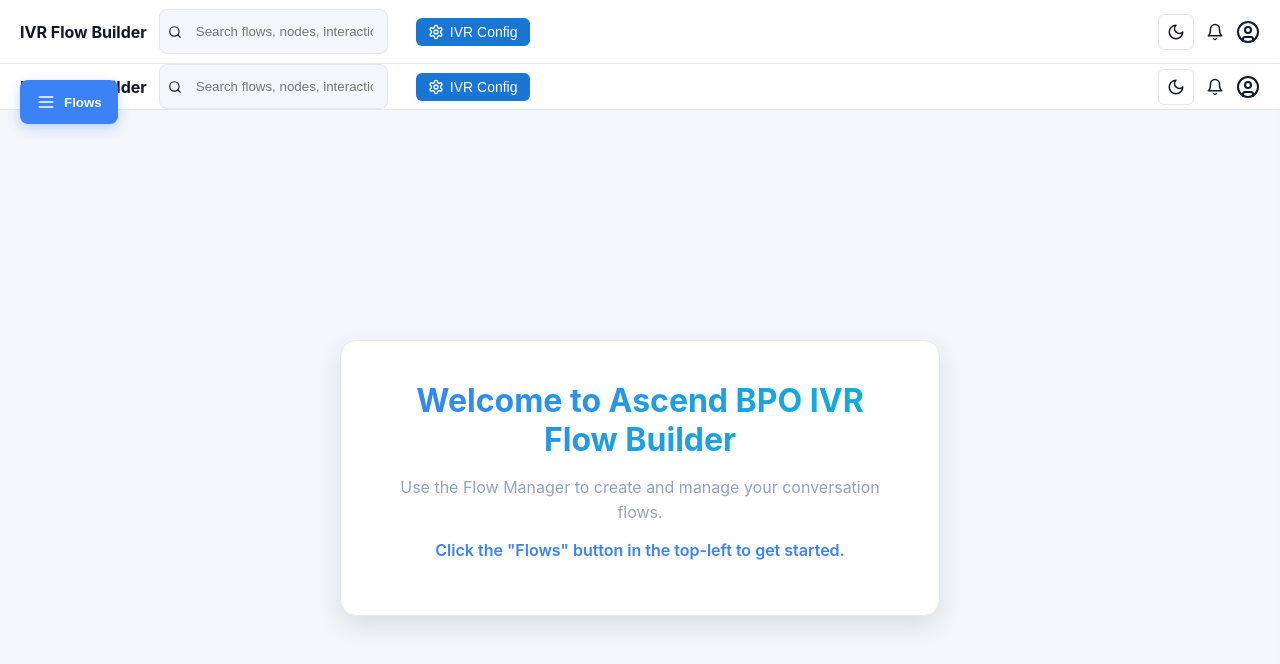
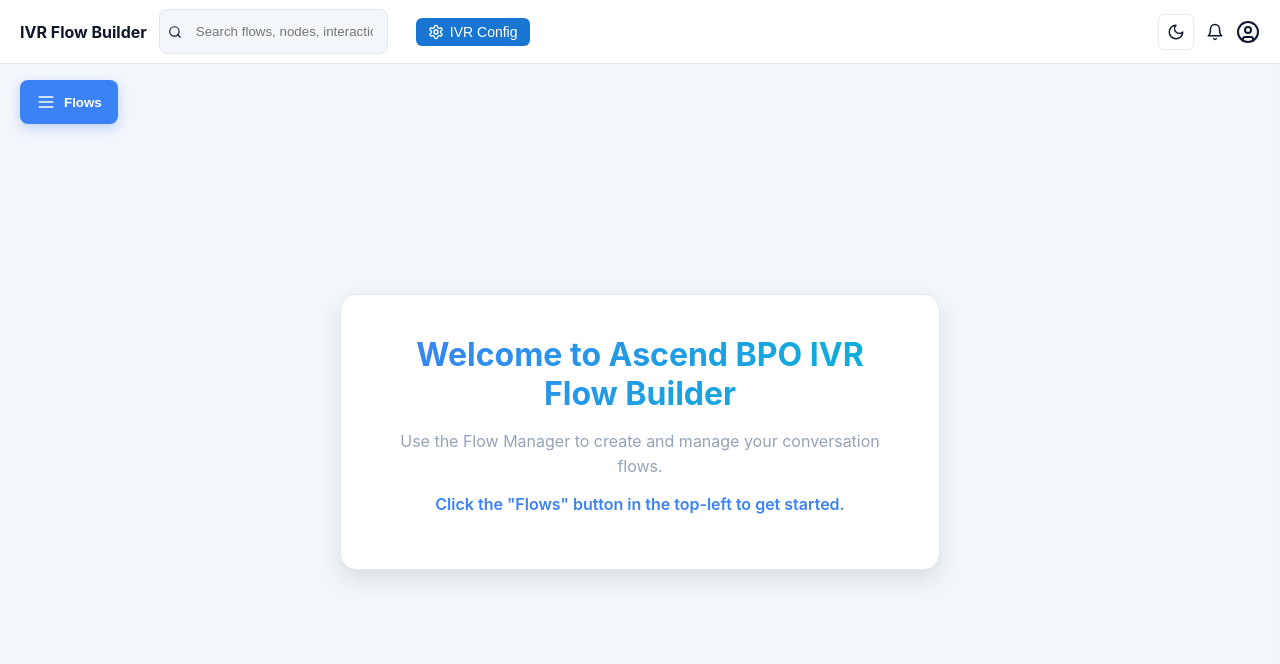
Before and after one commit to hassan-iftikhar00/React-flow-proto, a React (Vite) app: page / in a window 1280 px wide. Shown: the top 664 px of the page. Built offline with nearby package versions, Linux system fonts and the light colour scheme.

Commit message:
navbar issue resolved plus navbar added to flow builder page

```diff
--- a/src/App.jsx
+++ b/src/App.jsx
@@ -38,17 +38,18 @@
 
   return (
     <div className="app-container">
-
-      {/* Sticky Navbar */}
-      <div className="navbar-wrapper">
-        <Navbar theme={theme} setTheme={setTheme} setActive={setActive} />
-      </div>
-
-      {/* Main content below navbar */}
+      {/* Main content */}
       <div className="main-content">
-
-        {/* Show navbar only when NOT in flows mode */}
-        {active !== "flows" && <Navbar theme={theme} setTheme={setTheme} onLoadFlow={handleLoadFlow} currentPage={active} />}
+        {/* Always show navbar */}
+        <div className="navbar-wrapper">
+          <Navbar
+            theme={theme}
+            setTheme={setTheme}
+            setActive={setActive}
+            onLoadFlow={handleLoadFlow}
+            currentPage={active}
+          />
+        </div>
 
         {/* Show floating hamburger only when in flows mode */}
         {active === "flows" && (
@@ -61,7 +62,9 @@
         )}
 
         {/* Dashboard is now always available as a sidebar */}
-        {active !== "flows" && <Dashboard onLoadFlow={handleLoadFlow} currentPage={active} />}
+        {active !== "flows" && (
+          <Dashboard onLoadFlow={handleLoadFlow} currentPage={active} />
+        )}
 
         {/* Dashboard component for flows sidebar even in flows mode */}
         {active === "flows" && (
@@ -72,7 +75,6 @@
             setIsFlowsSidebarOpen={setIsFlowsSidebarOpen}
           />
         )}
-
 
         {/* Switch pages */}
         {active === "dashboard" && (
```
Also changed, not shown: 1 other file (tests, documents, lock files or other folders).
